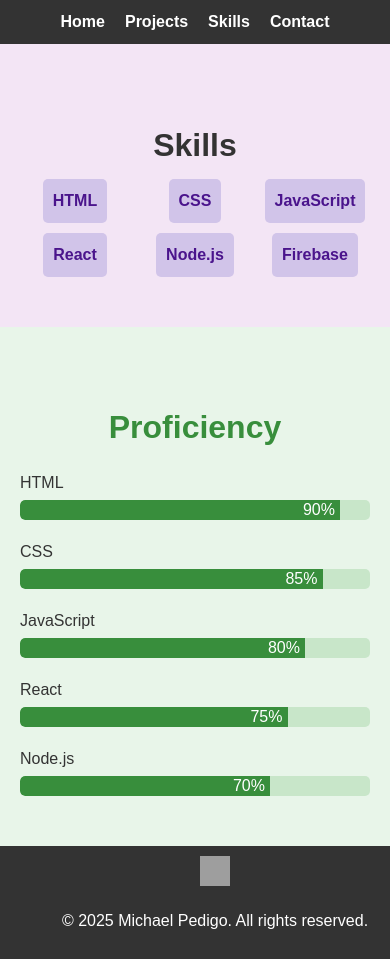
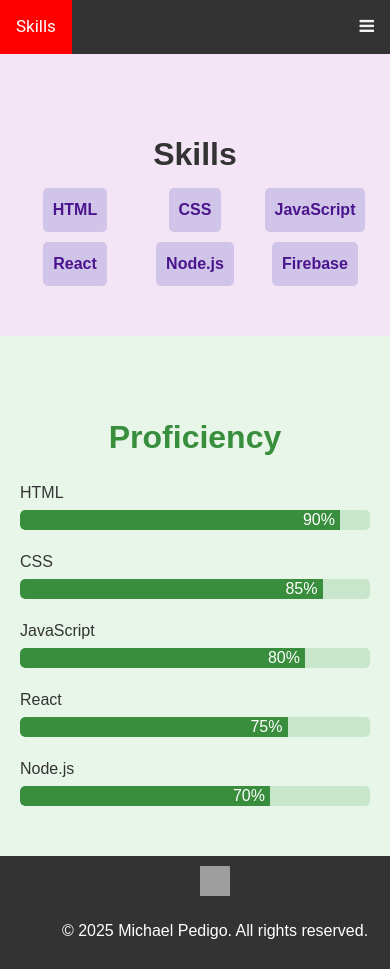
Before and after one commit to MPedigo08/Html-portfolio-, a plain HTML site: page ProjectShowcase/skills.html in a window 390 px wide. Shown: the top 969 px of the page. Drawn offline with Linux system fonts and the light colour scheme; grey boxes are pictures that could not be loaded.

Commit message:
Nav bar is done

```diff
--- a/ProjectShowcase/skills.html
+++ b/ProjectShowcase/skills.html
@@ -6,16 +6,19 @@
     <title>Skills & Proficiency</title>
     <link rel="stylesheet" href="style.css">
     <link rel="icon" href="favicon.ico" type="image/x-icon">
+    <link rel="stylesheet" href="https://cdnjs.cloudflare.com/ajax/libs/font-awesome/4.7.0/css/font-awesome.min.css">
 </head>
 <body>
-    <nav class="navbar">
-        <ul>
-            <li><a href="index.html">Home</a></li>
-            <li><a href="projects.html">Projects</a></li>
-            <li><a href="skills.html">Skills</a></li>
-            <li><a href="contact.html">Contact</a></li>
-        </ul>
-    </nav>
+    <!-- Navigation Bar: Contains links to different sections of the portfolio -->
+    <div class="topnav" id="myTopnav">
+            <a class="active" href="skills.html">Skills</a>
+            <a href="index.html">Home</a>
+            <a href="projects.html">Projects</a>
+            <a href="contact.html">Contact</a>
+            <a href="javascript:void(0);" class="icon" onclick="myFunction()">
+            <i class="fa fa-bars"></i>
+            </a>
+    </div>
     <section class="skills">
         <h2>Skills</h2>
         <div class="skills-matrix">
@@ -69,4 +72,15 @@
         <p>&copy; 2025 Michael Pedigo. All rights reserved.</p>
     </footer>
 </body>
+<script>
+/* Toggle between adding and removing the "responsive" class to topnav when the user clicks on the icon */
+function myFunction() {
+  var x = document.getElementById("myTopnav");
+  if (x.className === "topnav") {
+    x.className += " responsive";
+  } else {
+    x.className = "topnav";
+  }
+}
+</script>
 </html>
--- a/ProjectShowcase/style.css
+++ b/ProjectShowcase/style.css
@@ -26,39 +26,6 @@ h1, h2, h3 {
     margin-bottom: 10px; /* Add spacing below headings */
 }
 
-/* Links */
-a {
-    color: #007bff; /* Blue color for links */
-    text-decoration: none; /* Remove underline */
-    outline: none; /* Remove default outline */
-    transition: color 0.3s; /* Smooth transition for hover */
-}
-
-a:hover {
-    color: #0056b3; /* Darker blue on hover */
-}
-
-a:focus {
-    outline: 2px dashed #ff758c; /* Add visible focus outline */
-    outline-offset: 2px; /* Offset the outline for better visibility */
-}
-
-/* Skip Link */
-.skip-link {
-    position: absolute; /* Remove from normal flow */
-    top: -40px; /* Hide off-screen */
-    left: 0;
-    background: #007bff; /* Blue background */
-    color: #fff; /* White text */
-    padding: 10px;
-    z-index: 100; /* Ensure it appears above other elements */
-    text-decoration: none; /* Remove underline */
-    transition: top 0.3s; /* Smooth transition for focus */
-}
-
-.skip-link:focus {
-    top: 0; /* Bring it into view on focus */
-}
 
 /* Main content area */
 /* Ensures the main content expands to fill available space */
@@ -280,36 +247,56 @@ footer {
     background: #9575cd; /* Soft purple */
 }
 
-/* Navigation Bar */
-.navbar {
-    background: #333; /* Dark background color */
-    color: #fff; /* White text color */
-    padding: 10px 20px; /* Adds spacing inside the navbar */
-    display: flex; /* Makes the navbar items align horizontally */
-    justify-content: center; /* Centers the navbar items */
+/* Add a black background color to the top navigation */
+.topnav {
+    background-color: #333;
+    overflow: hidden;
 }
-
-.navbar ul {
-    list-style: none; /* Removes default list styling */
-    margin: 0; /* Removes default margin */
-    padding: 0; /* Removes default padding */
-    display: flex; /* Aligns the list items horizontally */
-    gap: 20px; /* Adds spacing between the list items */
+/* Style the links inside the navigation bar */
+.topnav a {
+    float: left;
+    color: #f2f2f2;
+    text-align: center;
+    padding: 14px 16px;
+    text-decoration: none;
+    font-size: 17px;
+    font-family: "Roboto", sans-serif;
 }
-
-.navbar li {
-    display: inline; /* Ensures list items are inline */
+/* Change the color of links on hover */
+.topnav a:hover {
+    background-color: #ddd;
+    color: black;
 }
-
-.navbar a {
-    color: #fff; /* White text color */
-    text-decoration: none; /* Removes underline from links */
-    font-weight: bold; /* Makes the text bold */
-    transition: color 0.3s; /* Adds a smooth transition effect for hover */
+/* Add a color to the active/current link */
+.topnav a.active {
+    background-color:red;
+    color: white;
 }
-
-.navbar a:hover {
-    color: #ff758c; /* Changes text color on hover */
+/* Hide the link that should open and close the topnav on small screens */
+.topnav .icon {
+  display: none;
+}
+/* When the screen is less than 600 pixels wide, hide all links, except for the first one ("Home"). Show the link that contains should open and close the topnav (.icon) */
+@media screen and (max-width: 600px) {
+  .topnav a:not(:first-child) {display: none;}
+  .topnav a.icon {
+    float: right;
+    display: block;
+  }
+}
+/* The "responsive" class is added to the topnav with JavaScript when the user clicks on the icon. This class makes the topnav look good on small screens (display the links vertically instead of horizontally) */
+@media screen and (max-width: 600px) {
+  .topnav.responsive {position: relative;}
+  .topnav.responsive a.icon {
+    position: absolute;
+    right: 0;
+    top: 0;
+  }
+  .topnav.responsive a {
+    float: none;
+    display: block;
+    text-align: left;
+  }
 }
 
 /* Hidden Components Page */
```
Also changed, not shown: ProjectShowcase/contact.html (+23 -8 lines), ProjectShowcase/index.html (+22 -8 lines), ProjectShowcase/projects.html (+21 -8 lines).
